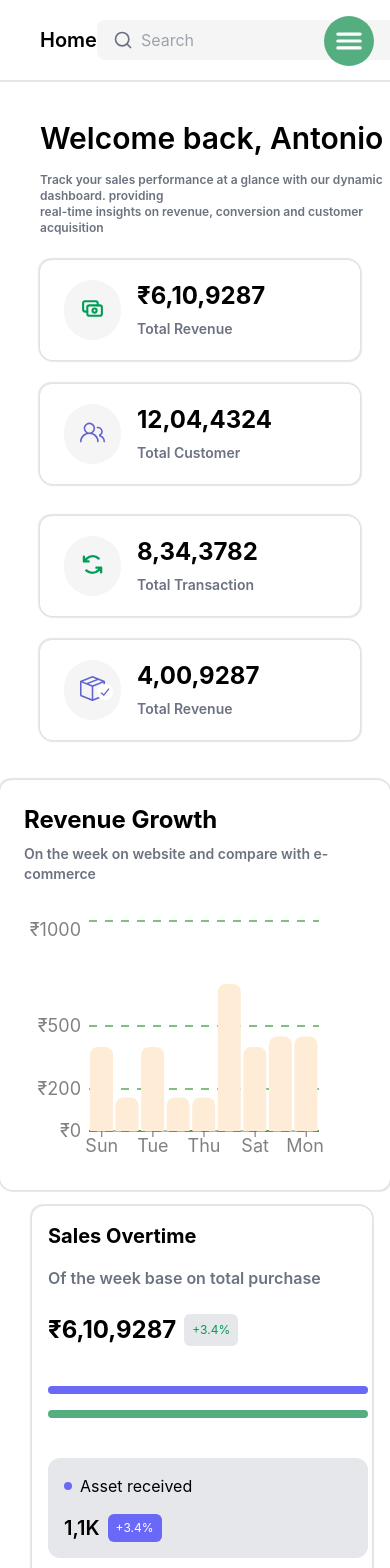
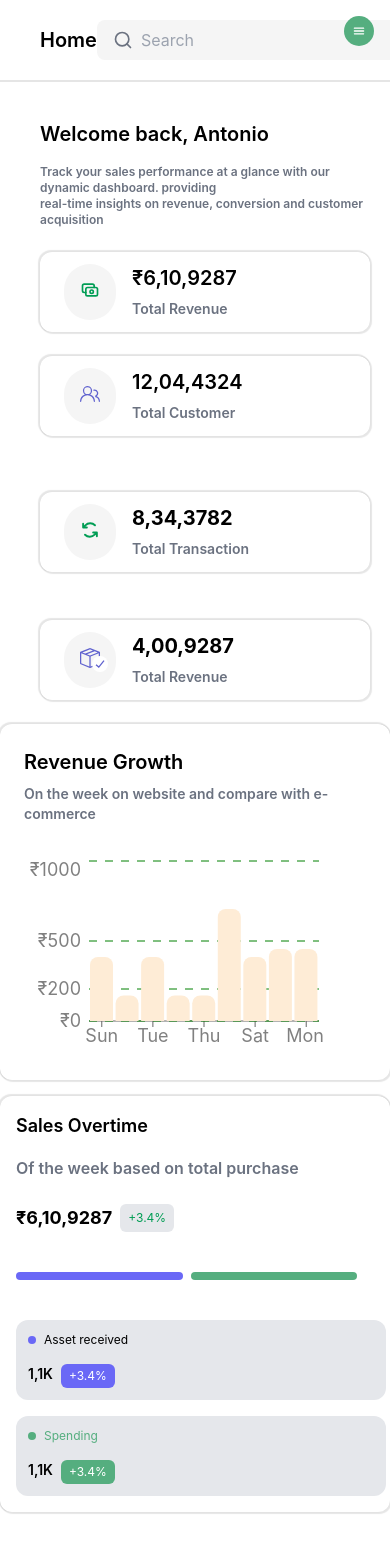
Before and after one commit to martins091/sisyphus, a React (Create React App) app in the folder frontend/: page /home in a window 390 px wide. Shown: the top 1568 px of the page. Built offline with nearby package versions, Linux system fonts and the light colour scheme.

Commit message:
worked on the design and also validate the inputs

```diff
--- a/frontend/src/components/Activities.jsx
+++ b/frontend/src/components/Activities.jsx
@@ -7,10 +7,10 @@ import { GrFormCheckmark } from "react-icons/gr";
 
 const Activities = () => {
   return (
-    <div className="mx-auto">
+    <div className="mr-5 ml-0">
       <div className="flex flex-col space-y-6 mt-10 ml-10">
         <div className="">
-          <h1 className="text-3xl font-semibold  sm:font-bold mb-4">
+          <h1 className="text-xl font-semibold mb-4">
             Welcome back, Antonio
           </h1>
           <p className="sm:text-sm text-xs font-semibold text-gray-500 whitespace-pre-line">
@@ -22,34 +22,34 @@ const Activities = () => {
         <div className="flex flex-col sm:flex-row flex-wrap md:flex-row lg:flex-row sm:space-x-8">
           <div className="flex flex-col sm:flex-row md:flex-col lg:space-x-8 lg:flex-row ">
             <div
-              className="flex justify-start w-80  space-x-4 mb-0 md:mb-6 pr-20 pl-6 py-5 rounded-xl"
+              className="flex justify-start w-50  space-x-4 mb-0 md:mb-6 pr-12 pl-6 py-3 rounded-xl"
               style={{
                 boxShadow:
                   "1px 1px 1px 1px rgba(0, 0, 0, 0.1), -1px -1px 1px 1px rgba(0, 0, 0, 0.1)",
               }}
             >
               <div className="p-4 bg-[#F5F5F5] rounded-full  text-[#009D54]">
-                <TbCash size={25} />
+                <TbCash size={20} />
               </div>
               <div>
-                <h1 className="text-2xl  font-bold mb-1">₹6,10,9287</h1>
+                <h1 className="text-xl  font-semibold mb-1">₹6,10,9287</h1>
                 <span className="text-sm font-semibold text-gray-500">
                   Total Revenue
                 </span>
               </div>
             </div>
             <div
-              className="flex justify-start w-80 space-x-4 mb-0 md:mb-6  pr-20 pl-6 py-5 rounded-xl mt-6 sm:mt-0"
+              className="flex justify-start w-50 space-x-4 mb-0 md:mb-6  pr-16 pl-6 py-3 rounded-xl mt-6 sm:mt-0"
               style={{
                 boxShadow:
                   "1px 1px 1px 1px rgba(0, 0, 0, 0.1), -1px -1px 1px 1px rgba(0, 0, 0, 0.1)",
               }}
             >
               <div className="p-4 bg-[#F5F5F5] rounded-full text-[#6163CF]">
-                <GoPeople size={25} />
+                <GoPeople size={20} />
               </div>
               <div>
-                <h1 className="text-2xl  font-bold mb-1">12,04,4324</h1>
+                <h1 className="text-xl  font-semibold mb-1">12,04,4324</h1>
                 <span className="text-sm font-semibold text-gray-500">
                   Total Customer
                 </span>
@@ -58,35 +58,35 @@ const Activities = () => {
           </div>
           <div className="flex flex-col sm:flex-row md:flex-col lg:space-x-8 lg:flex-row mt-8 sm:mt-0 flex-wrap ">
             <div
-              className="flex justify-start w-80 ml-0 mb-0 md:mb-6 space-x-4 pr-0 pl-6 py-5 rounded-xl"
+              className="flex justify-start w-50 space-x-4 mb-6 pr-10 pl-6 py-3 rounded-xl mt-6 sm:mt-0"
               style={{
                 boxShadow:
                   "1px 1px 1px 1px rgba(0, 0, 0, 0.1), -1px -1px 1px 1px rgba(0, 0, 0, 0.1)",
               }}
             >
               <div className="p-4 bg-[#F5F5F5] rounded-full text-[#009D54]">
-                <PiArrowsCounterClockwiseBold size={25} />
+                <PiArrowsCounterClockwiseBold size={20} />
               </div>
               <div>
-                <h1 className="text-2xl  font-bold mb-1">8,34,3782</h1>
+                <h1 className="text-xl  font-bold mb-1">8,34,3782</h1>
                 <span className="text-sm font-semibold text-gray-500">
                   Total Transaction
                 </span>
               </div>
             </div>
             <div
-              className="flex justify-start w-80 space-x-4 mb-6 pr-20 pl-6 py-5 rounded-xl mt-6 sm:mt-0"
+              className="flex justify-start w-50 space-x-4 mb-6 pr-10 pl-6 py-3 rounded-xl mt-6 sm:mt-0"
               style={{
                 boxShadow:
                   "1px 1px 1px 1px rgba(0, 0, 0, 0.1), -1px -1px 1px 1px rgba(0, 0, 0, 0.1)",
               }}
             >
               <div className="p-4 bg-[#F5F5F5] rounded-full text-[#6163CF] relative">
-                <BsBoxSeam size={25} />
+                <BsBoxSeam size={20} />
                 <GrFormCheckmark className="absolute top-6 bg-white rounded-full right-2" />
               </div>
               <div>
-                <h1 className="text-2xl  font-bold mb-1">4,00,9287</h1>
+                <h1 className="text-xl  font-bold mb-1">4,00,9287</h1>
                 <span className="text-sm font-semibold text-gray-500">
                   Total Revenue
                 </span>
--- a/frontend/src/components/BarChart.jsx
+++ b/frontend/src/components/BarChart.jsx
@@ -19,9 +19,9 @@ const BarChartComponent = () => {
   useEffect(() => {
     const handleResize = () => {
       if (window.innerWidth >= 1024) {
-        setChartWidth(600);
+        setChartWidth(450);
       } else if (window.innerWidth >= 640) {
-        setChartWidth(400);
+        setChartWidth(350);
       } else {
         setChartWidth(300);
       }
@@ -36,20 +36,20 @@ const BarChartComponent = () => {
 
   return (
     <div
-      className="mt-4 flex flex-col space-y-4 ml-0 sm:ml-10 p-6 sm:pr-12 pr-0 rounded-xl"
+      className=" flex flex-col space-y-4 ml-0 sm:ml-10 p-6 sm:pr-12 pr-0 rounded-xl"
       style={{
         boxShadow:
           "1px 1px 1px 1px rgba(0, 0, 0, 0.1), -1px -1px 1px 1px rgba(0, 0, 0, 0.1)",
       }}
     >
       <div>
-        <h1 className="text-2xl font-bold mb-2">Revenue Growth</h1>
+        <h1 className="text-xl font-semibold mb-2">Revenue Growth</h1>
         <p className="text-sm font-semibold text-gray-500 mb-4">
           On the week on website and compare with e-commerce
         </p>
       </div>
       <div className="bar-chart-container">
-        <BarChart width={chartWidth} height={250} data={data}>
+        <BarChart width={chartWidth} height={200} data={data}>
           <XAxis
             dataKey="name"
             tick={{ fill: "gray", fontSize: 18, fontWeight: "semibold" }}
--- a/frontend/src/components/SalesOvertime.jsx
+++ b/frontend/src/components/SalesOvertime.jsx
@@ -2,45 +2,45 @@ import React from "react";
 
 const SalesOvertime = () => {
   return (
-    <div className="flex flex-col space-y-6  w-90 sm:w-90 rounded-xl py-4 pl-4 pr-1"  style={{
+    <div className="flex flex-col space-y-6 w-full sm:w-[75%] md:w-[60%] lg:w-[45%] rounded-xl py-4 pl-4 pr-1" style={{
         boxShadow:
           "1px 1px 1px 1px rgba(0, 0, 0, 0.1), -1px -1px 1px 1px rgba(0, 0, 0, 0.1)",
       }}>
       <div>
-        <h1 className="text-xl font-bold"> Sales Overtime</h1>
-        <p className="mt-4 text-gray-500 font-semibold">Of the week base on total purchase</p>
+        <h1 className="text-lg sm:text-xl font-semibold">Sales Overtime</h1>
+        <p className="mt-4 text-gray-500 font-semibold">Of the week based on total purchase</p>
       </div>
       <div className="flex space-x-2">
-        <h1 className="text-2xl font-bold">₹6,10,9287</h1>
+        <h1 className="text-lg sm:text-xl font-bold">₹6,10,9287</h1>
         <span className="px-2 text-[#009D54] text-xs flex items-center rounded-md bg-gray-200">
           +3.4%
         </span>
       </div>
-      <div className="sm:flex sm:flex-row sm:flex-wrap sm:space-x-4 md:flex-col lg:flex-row lg:flex-wrap lg:space-x-4 w-full mt-2">
-        <div className="h-2 w-80 bg-[#6A68F6] rounded-xl mt-4"></div>
-        <div className="h-2 w-80 bg-[#55AE7F] rounded-xl mt-4"></div>
+      <div className="flex mt-2 space-x-2 sm:space-x-4">
+        <div className="h-2 w-[45%] sm:w-[50%] bg-[#6A68F6] rounded-xl mt-4"></div>
+        <div className="h-2 w-[45%] sm:w-[50%] bg-[#55AE7F] rounded-xl mt-4"></div>
       </div>
 
-      <div className="sm:flex sm:flex-row sm:flex-wrap sm:space-x-4 md:flex-col lg:flex-row lg:flex-wrap lg:space-x-4 w-full mt-2">
-        <div className="flex flex-col space-y-4 bg-gray-200 p-4 rounded-xl w-80 mt-4">
+      <div className="flex flex-col sm:flex-row sm:space-x-10 mt-2">
+        <div className="flex flex-col w-full sm:w-[50%] space-y-4 bg-gray-200 p-3 rounded-xl mt-4">
           <div className="flex space-x-2 items-center">
             <div className="bg-[#6A68F6] w-2 h-2 rounded-full"></div>
-            <p>Asset received</p>
+            <p className="text-xs">Asset received</p>
           </div>
           <div className="flex space-x-2">
-            <h1 className="text-xl font-semibold">1,1K</h1>
+            <h1 className="text-sm font-semibold">1,1K</h1>
             <span className="px-2 py-1 text-white text-xs flex items-center rounded-md bg-[#6A68F6]">
               +3.4%
             </span>
           </div>
         </div>
-        <div className="flex flex-col space-y-4 bg-gray-200 p-4 rounded-xl w-80 mt-4">
+        <div className="flex flex-col space-y-4 w-full sm:w-[50%] bg-gray-200 p-3 rounded-xl mt-4">
           <div className="flex space-x-2 items-center">
             <div className="bg-[#55AE7F] w-2 h-2 rounded-full"></div>
-            <p className="text-[#55AE7F]">Spending</p>
+            <p className="text-[#55AE7F] text-xs">Spending</p>
           </div>
           <div className="flex space-x-2">
-            <h1 className="text-xl font-semibold">1,1K</h1>
+            <h1 className="text-sm font-semibold">1,1K</h1>
             <span className="px-2 py-1 text-white text-xs flex items-center rounded-md bg-[#55AE7F]">
               +3.4%
             </span>
--- a/frontend/src/index.css
+++ b/frontend/src/index.css
@@ -11,6 +11,8 @@ body {
   -webkit-font-smoothing: antialiased;
   -moz-osx-font-smoothing: grayscale;
 }
+
+
 
 code {
   font-family: source-code-pro, Menlo, Monaco, Consolas, 'Courier New',
--- a/frontend/src/pages/Home.jsx
+++ b/frontend/src/pages/Home.jsx
@@ -12,7 +12,7 @@ const Home = () => {
     setShowSidebar(!showSidebar);
   };
   return (
-    <div className="">
+    <div className="mb-10">
       <div>
         <div
           className={`lg:block fixed z-10 ${
@@ -23,22 +23,24 @@ const Home = () => {
         </div>
         <div className="lg:hidden fixed top-0 right-0 m-4">
           {showSidebar ? (
-            <IoClose size={50}
+            <IoClose
+              size={30}
               onClick={toggleSidebar}
-              className="text-3xl cursor-pointer p-2 bg-[#55AE7F] text-white rounded-full"
+              className="text-xl cursor-pointer p-2 bg-[#55AE7F] text-white rounded-full"
             />
           ) : (
-            <IoMenu size={50}
+            <IoMenu
+              size={30}
               onClick={toggleSidebar}
               className="text-3xl cursor-pointer p-2 bg-[#55AE7F] text-white rounded-full"
             />
           )}
         </div>
       </div>
-      <div className="ml-0 lg:ml-80">
+      <div className="ml-0 lg:ml-60">
         <HomeHeader />
         <Activities />
-        <div className="flex space-x-8 space-y-4 flex-wrap">
+        <div className="flex flex-col sm:flex-row sm:space-x-8 space-y-4 sm:space-y-0 flex-wrap">
           <BarChart />
           <SalesOvertime />
         </div>
--- a/frontend/src/pages/Signup.jsx
+++ b/frontend/src/pages/Signup.jsx
@@ -3,12 +3,12 @@ import SignupForm from "../components/SignupForm";
 
 const Signup = ({ hideSidebar }) => {
   return (
-    <div className="min-h-screen py-10 bg-gradient-to-r from-[#321E90] via-[#000102] to-[#321E90]">
-      <div className="flex flex-col lg:flex-row mx-4 lg:mx-20">
-        <div className="text-white bg-[#2862F1] relative pt-10 rounded-tr-3xl rounded-tl-3xl lg:rounded-tr-none lg:rounded-tl-3xl lg:rounded-bl-3xl lg:w-1/2 pb-6">
-          <div className="pl-10 flex items-center">
+    <div className="min-h-screen py-8 bg-gradient-to-r from-[#321E90] via-[#000102] to-[#321E90]">
+      <div className="flex flex-col lg:flex-row mx-4 lg:mx-18">
+        <div className="text-white bg-[#2862F1] relative pt-8 rounded-tr-3xl rounded-tl-3xl lg:rounded-tr-none lg:rounded-tl-3xl lg:rounded-bl-3xl lg:w-1/2 pb-6">
+          <div className="pl-8 flex items-center">
             <img src="sparlogo.png" alt="" />
-            <h1 className="text-xl lg:text-3xl font-semibold">Spar</h1>
+            <h1 className="text-xl lg:text-2xl font-semibold">Spar</h1>
           </div>
           <div className="mt-4 lg:mt-8">
             <img
@@ -17,8 +17,8 @@ const Signup = ({ hideSidebar }) => {
               className="w-full lg:h-auto"
             />
           </div>
-          <div className="mt-8 lg:mt-12 pl-6 lg:pl-16">
-            <h1 className="text-xl md:text-2xl lg:text-3xl font-semibold">
+          <div className="mt-8 lg:mt-10 pl-6 lg:pl-16">
+            <h1 className="text-xl md:text-2xl lg:text-2xl font-semibold">
               We simplify your <br />
               financial handlings
             </h1>
```
Also changed, not shown: frontend/src/components/Sidebar.jsx (+9 -9 lines), frontend/src/components/SignupForm.jsx (+21 -16 lines).
